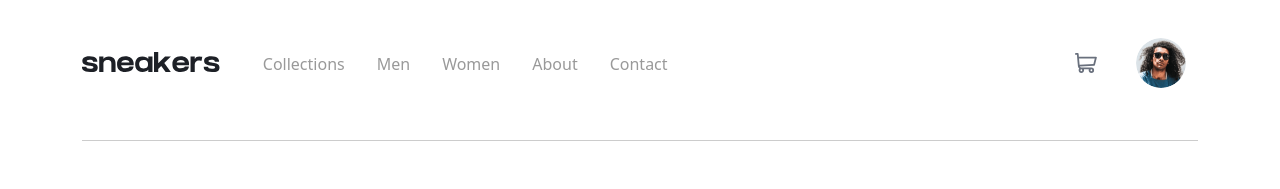
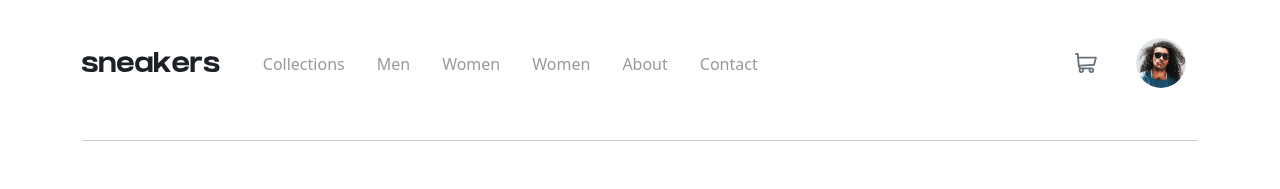
Before and after one commit to helton-mori-dev/front-end-mentor-e-commerce, a Vue app: page / in a window 1280 px wide. Shown: the top 189 px of the page. Built offline with nearby package versions, Linux system fonts and the light colour scheme.

Commit message:
Bind itens menu

```diff
--- a/src/components/ContentContainer.vue
+++ b/src/components/ContentContainer.vue
@@ -43,7 +43,11 @@
 
 <script>
     export default {
+      data () {
+        return {
 
+        }
+      }
     }
 </script>
 
--- a/src/components/MainHeader.vue
+++ b/src/components/MainHeader.vue
@@ -2,11 +2,9 @@
     <header class="header">
       <a href="/" class="header__logo"><img src="../assets/images/logo.svg" alt=""></a>
       <ul class="header__menu">
-        <li class="menu__item"><a href="#" class="menu__link">Collections</a></li>
-        <li class="menu__item"><a href="#" class="menu__link">Men</a></li>
-        <li class="menu__item"><a href="#" class="menu__link">Women</a></li>
-        <li class="menu__item"><a href="#" class="menu__link">About</a></li>
-        <li class="menu__item"><a href="#" class="menu__link">Contact</a></li>
+        <li class="menu__item" v-for="link in links" :key="link.label">
+          <a href="#" class="menu__link">{{ link.label }}</a>
+        </li>
       </ul>
       <a href="" class="header__cart">
         <img src="../assets/images/icon-cart.svg" alt="">
@@ -19,7 +17,19 @@
 
 <script>
     export default {
-        name: 'MainHeader'
+        name: 'MainHeader',
+        data () {
+          return {
+            links: [
+              { label: 'Collections' },
+              { label: 'Men' },
+              { label: 'Women' },
+              { label: 'Women' },
+              { label: 'About' },
+              { label: 'Contact' }
+            ],
+          }
+        }
     }
 </script>
 
```
